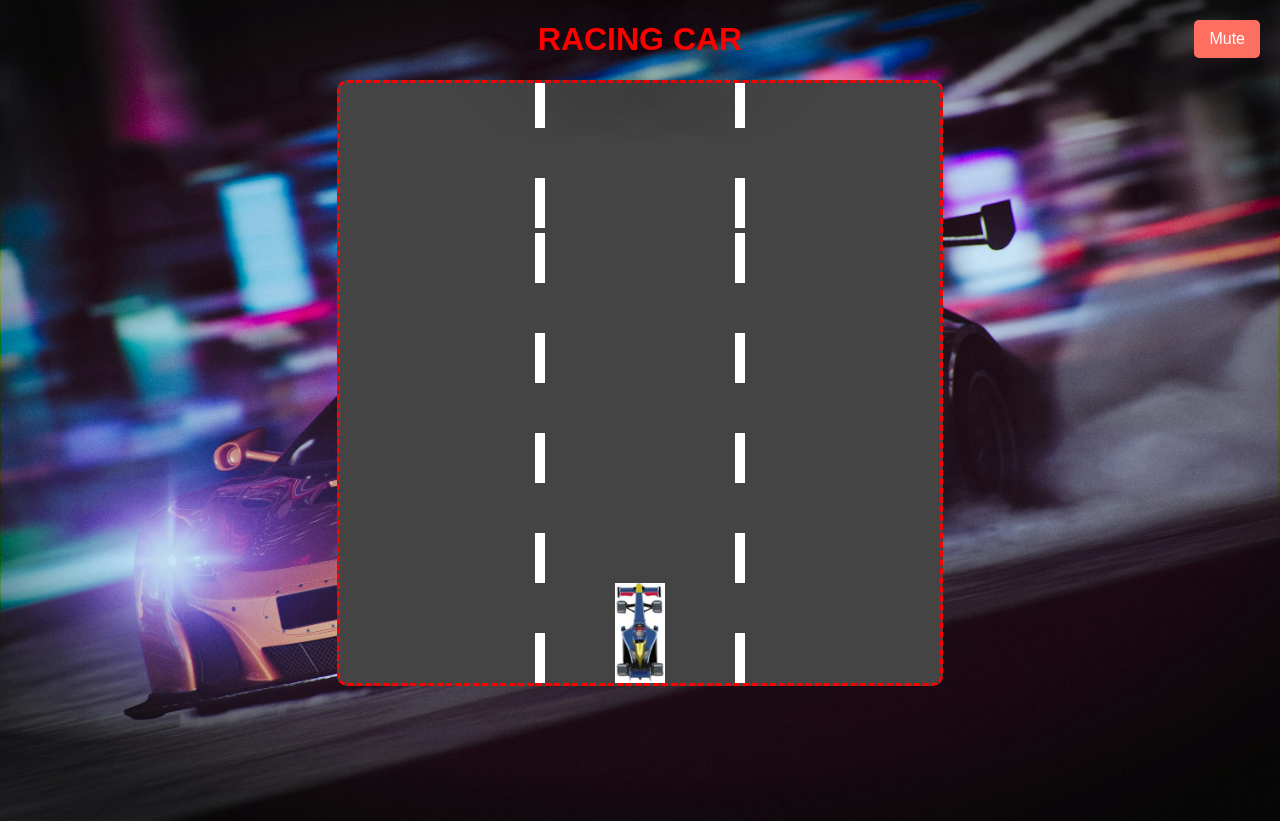
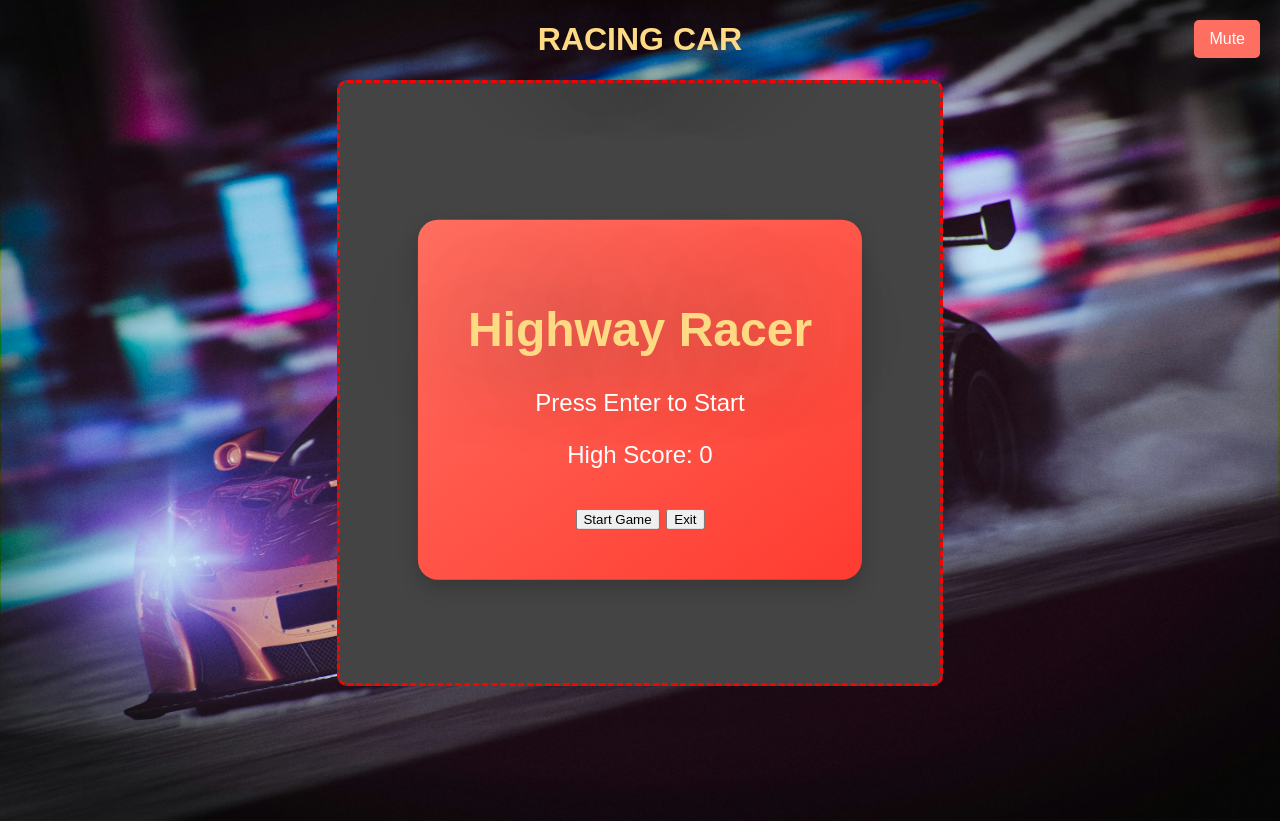
Before and after one commit to duongnvl1512/Racing_game, a plain HTML site: page index.html in a window 1280 px wide. Drawn offline with Linux system fonts and the light colour scheme.

Commit message:
update code cleaner and random spawm obstracle

```diff
--- a/game.js
+++ b/game.js
@@ -11,58 +11,104 @@ let keys = {};
 let roadLines = [];
 let roadSpeed = 5;
 
+let isMenu = true; // Biến này sẽ giúp xác định xem game có đang ở trong menu hay không
+
+// Tạo menu
+function showMenu() {
+    const menu = document.createElement("div");
+    menu.style.position = "absolute";
+    menu.style.top = "50%";
+    menu.style.left = "50%";
+    menu.style.transform = "translate(-50%, -50%)";
+    menu.style.background = "linear-gradient(145deg, #ff6f61, #ff3b30)";
+    menu.style.padding = "50px";
+    menu.style.borderRadius = "20px";
+    menu.style.boxShadow = "0px 8px 20px rgba(0, 0, 0, 0.2)";
+    menu.style.textAlign = "center";
+    menu.style.color = "white";
+    menu.style.fontFamily = "'Arial', sans-serif";
+    menu.style.fontSize = "24px";
+    menu.style.transition = "transform 0.3s ease-out";
+    menu.style.transform = "translate(-50%, -50%) scale(1.1)";
+
+    menu.innerHTML = `
+        <h1>Highway Racer</h1>
+        <p style="margin-bottom: 20px;">Press Enter to Start</p>
+        <p style="margin-bottom: 20px;">High Score: ${localStorage.getItem("highestScore") || 0}</p>
+        <button id="startButton">Start Game</button>
+        <button id="exitButton" style="margin-top: 20px;">Exit</button>
+    `;
+
+    document.body.appendChild(menu);
+
+    setTimeout(() => {
+        menu.style.transform = "translate(-50%, -50%) scale(1)";
+    }, 100);
+
+    document.getElementById("startButton").addEventListener("click", () => {
+        document.body.removeChild(menu);
+        isMenu = false;
+        gameLoop(); // Bắt đầu game
+    });
+
+    document.getElementById("exitButton").addEventListener("click", () => {
+        window.close(); // Đóng cửa sổ game
+    });
+
+    window.addEventListener("keydown", function handleKeyPress(event) {
+        if (event.key === "Enter" && isMenu) {
+            document.body.removeChild(menu);
+            isMenu = false;
+            gameLoop(); // Bắt đầu game
+        }
+    });
+}
+
+// Hiển thị menu khi tải trang
+showMenu();
+
 // Khởi tạo điểm cao nhất khi bắt đầu trò chơi
 let highestScore = localStorage.getItem("highestScore") || 0;
 
+// Tải âm thanh
+const engineSound = new Audio("/sounds/background-sound.mp3");
+const crashSound = new Audio("/sounds/crash.mp3");
 
-// Tải âm thanh
-const engineSound = new Audio("/sounds/background-sound.mp3"); // Âm thanh khi xe chạy
-const crashSound = new Audio("/sounds/crash.mp3");   // Âm thanh khi va chạm
+// Đặt lặp lại cho âm thanh động cơ
+engineSound.loop = true;
+engineSound.volume = 0.3;
 
-// Thiết lập để âm thanh động cơ phát liên tục
-engineSound.loop = true; // Âm thanh sẽ lặp lại liên tục
-engineSound.volume = 0.3; // Giảm âm lượng để không quá lớn
-
-// Tạo biến để theo dõi trạng thái âm thanh
+// Tạo biến theo dõi trạng thái âm thanh
 let isMuted = false;
-
-// Thêm sự kiện cho nút Mute
 const muteButton = document.getElementById("muteButton");
 
 muteButton.addEventListener("click", () => {
-    isMuted = !isMuted; // Đảo ngược trạng thái âm thanh
+    isMuted = !isMuted;
     if (isMuted) {
-        // Tắt âm thanh
         engineSound.volume = 0;
         crashSound.volume = 0;
-        muteButton.textContent = "Unmute"; // Đổi tên nút thành "Unmute"
+        muteButton.textContent = "Unmute";
     } else {
-        // Bật âm thanh
-        engineSound.volume = 0.3; // Đặt lại âm lượng của âm thanh động cơ
-        crashSound.volume = 1;    // Đặt lại âm lượng của âm thanh va chạm
-        muteButton.textContent = "Mute"; // Đổi tên nút thành "Mute"
+        engineSound.volume = 0.3;
+        crashSound.volume = 1;
+        muteButton.textContent = "Mute";
     }
 });
 
-
-// Tải quà
+// Tải hình ảnh quà và xe
 const giftImg = new Image();
 giftImg.src = "/images/gift.png";
 
-
-// Tải hình ảnh xe
 const playerImg = new Image();
 playerImg.src = "/images/playercar.jpg";
 
-// Mảng chứa các đường dẫn đến hình ảnh của chướng ngại vật
 const obstacleImages = [
-    "/images/obstaclecar.png",  // Hình ảnh 1
-    "/images/obstraclebird.png",  // Hình ảnh 2
-    "/images/obstracletree.jpg"   // Hình ảnh 3
+    "/images/obstaclecar.png",
+    "/images/obstraclebird.png",
+    "/images/obstracletree.jpg"
 ];
 
-
-// Khởi tạo vạch kẻ đường trên mỗi làn
+// Khởi tạo đường kẻ
 for (let lane = 1; lane <= 2; lane++) {
     for (let i = 0; i < 10; i++) {
         roadLines.push({ x: lane * roadWidth - 5, y: i * 100, width: 10, height: 50 });
@@ -85,29 +131,26 @@ function movePlayer() {
     if (keys["ArrowRight"] && player.x < canvas.width - player.width) player.x += player.speed;
 }
 
-// Hàm tạo chướng ngại vật với hình ảnh ngẫu nhiên
+// Tạo chướng ngại vật ngẫu nhiên với vị trí không cố định
 function createObstacle() {
-    let x = Math.floor(Math.random() * 3) * roadWidth + 10;
-    // Chọn ngẫu nhiên một hình ảnh chướng ngại vật từ mảng
+    let x = Math.random() * (canvas.width - 50); // Vị trí ngẫu nhiên trong toàn bộ canvas
     let randomImageIndex = Math.floor(Math.random() * obstacleImages.length);
     let obstacleImage = new Image();
     obstacleImage.src = obstacleImages[randomImageIndex];
 
-    // Thêm đối tượng chướng ngại vật vào mảng
     obstacles.push({
         x: x,
         y: -100,
         width: 50,
         height: 100,
         speed: 3 + Math.random() * 2,
-        image: obstacleImage  // Lưu trữ hình ảnh vào đối tượng
+        image: obstacleImage
     });
 }
 
-
-// Hàm tạo vật phẩm
+// Tạo vật phẩm
 function createItem() {
-    let x = Math.floor(Math.random() * 3) * roadWidth + 25;
+    let x = Math.random() * (canvas.width - 30); // Vị trí ngẫu nhiên cho vật phẩm
     items.push({ x, y: -50, width: 30, height: 30, speed: 3 });
 }
 
@@ -116,20 +159,13 @@ function checkCollision(a, b) {
     return a.x < b.x + b.width && a.x + a.width > b.x && a.y < b.y + b.height && a.y + a.height > b.y;
 }
 
-let startTime = Date.now(); // Thời gian bắt đầu trò chơi
+let startTime = Date.now();
 
-// Hàm cập nhật game
 function update() {
     if (gameOver) return;
 
-    // Bắt đầu phát âm thanh động cơ khi game đang chạy
-    if (!engineSound.isPlaying) {
-        engineSound.play();
-    }
-
     movePlayer();
 
-    // Cập nhật vạch kẻ đường
     roadLines.forEach((line) => {
         line.y += roadSpeed;
         if (line.y > canvas.height) {
@@ -137,13 +173,9 @@ function update() {
         }
     });
 
-    // Tính toán thời gian đã trôi qua từ khi bắt đầu game
-    let elapsedTime = (Date.now() - startTime) / 1000; // Thời gian tính bằng giây
+    let elapsedTime = (Date.now() - startTime) / 1000;
+    let obstacleSpeed = 3 + Math.random() * 2 + elapsedTime / 10;
 
-    // Tăng tốc độ chướng ngại vật theo thời gian
-    let obstacleSpeed = 3 + Math.random() * 2 + elapsedTime / 10; // Tăng tốc độ mỗi giây trôi qua
-
-    // Cập nhật vật phẩm
     items.forEach((item, index) => {
         item.y += item.speed;
         if (checkCollision(player, item)) {
@@ -152,63 +184,47 @@ function update() {
         }
     });
 
-    // Cập nhật xe khác
     obstacles.forEach((obstacle, index) => {
         obstacle.y += obstacleSpeed;
         if (checkCollision(player, obstacle)) {
             gameOver = true;
-            crashSound.play(); // Phát âm thanh va chạm khi xe tông vào chướng ngại vật
+            crashSound.play();
             showGameOverPopup();
         }
     });
 
-    // Thêm xe & vật phẩm ngẫu nhiên
     if (Math.random() < 0.02) createObstacle();
     if (Math.random() < 0.01) createItem();
 }
 
-
-// Hàm vẽ game
 function draw() {
     ctx.clearRect(0, 0, canvas.width, canvas.height);
 
-    // Vẽ đường kẻ
     ctx.fillStyle = "white";
     roadLines.forEach((line) => {
         ctx.fillRect(line.x, line.y, line.width, line.height);
     });
 
-    // Vẽ xe người chơi bằng hình ảnh
     ctx.drawImage(playerImg, player.x, player.y, player.width, player.height);
 
-    // Vẽ các chướng ngại vật (có thể có hình ảnh khác nhau)
     obstacles.forEach((obstacle) => {
         ctx.drawImage(obstacle.image, obstacle.x, obstacle.y, obstacle.width, obstacle.height);
     });
 
-    // Vẽ vật phẩm (quà)
     items.forEach((item) => {
         ctx.drawImage(giftImg, item.x, item.y, item.width, item.height);
     });
 
-    // Hiển thị điểm số
     ctx.fillStyle = "black";
     ctx.fillText("Score: " + score, 10, 20);
-
-    // Hiển thị điểm cao nhất
-    let highestScore = localStorage.getItem("highestScore") || 0;
-    ctx.fillText("Highest Score: " + highestScore, 10, 40);
+    ctx.fillText("Highest Score: " + (localStorage.getItem("highestScore") || 0), 10, 40);
 }
 
-
-
-// Hàm hiển thị thông báo Game Over và lưu điểm cao nhất
 function showGameOverPopup() {
-    // Lưu điểm cao nhất vào localStorage nếu điểm hiện tại cao hơn điểm cao nhất đã lưu
     let highestScore = localStorage.getItem("highestScore") || 0;
     if (score > highestScore) {
-        localStorage.setItem("highestScore", score); // Lưu điểm mới nếu cao hơn
-        highestScore = score; // Cập nhật điểm cao nhất hiện tại
+        localStorage.setItem("highestScore", score);
+        highestScore = score;
     }
 
     setTimeout(() => {
@@ -236,28 +252,23 @@ function showGameOverPopup() {
         `;
         document.body.appendChild(popup);
 
-        // Hiệu ứng nhẹ nhàng khi popup xuất hiện
         setTimeout(() => {
             popup.style.transform = "translate(-50%, -50%) scale(1)";
         }, 100);
 
-        // Lắng nghe sự kiện phím
         window.addEventListener("keydown", function handleKeyPress(event) {
             if (event.key === "Enter") {
                 document.body.removeChild(popup);
-                restartGame(); // Chơi lại
-                window.removeEventListener("keydown", handleKeyPress); // Hủy lắng nghe sự kiện sau khi đã xử lý
+                restartGame();
+                window.removeEventListener("keydown", handleKeyPress);
             } else if (event.key === "Escape") {
-                document.body.removeChild(popup); // Thoát
-                window.removeEventListener("keydown", handleKeyPress); // Hủy lắng nghe sự kiện sau khi đã xử lý
+                document.body.removeChild(popup);
+                window.removeEventListener("keydown", handleKeyPress);
             }
         });
     }, 100);
 }
 
-
-
-// Hàm restart game
 function restartGame() {
     player.x = canvas.width / 2 - 25;
     obstacles = [];
@@ -267,11 +278,10 @@ function restartGame() {
     gameLoop();
 }
 
-// Game loop
 function gameLoop() {
+    if (isMenu) return;
+
     update();
     draw();
     if (!gameOver) requestAnimationFrame(gameLoop);
 }
-
-gameLoop();
--- a/style.css
+++ b/style.css
@@ -21,6 +21,6 @@ canvas {
 }
 h1{
     text-align: center;
-    color: #FF0000;
+    color: #ffda84;
     text-shadow: #444 0px 0px 100px;
 }
```
